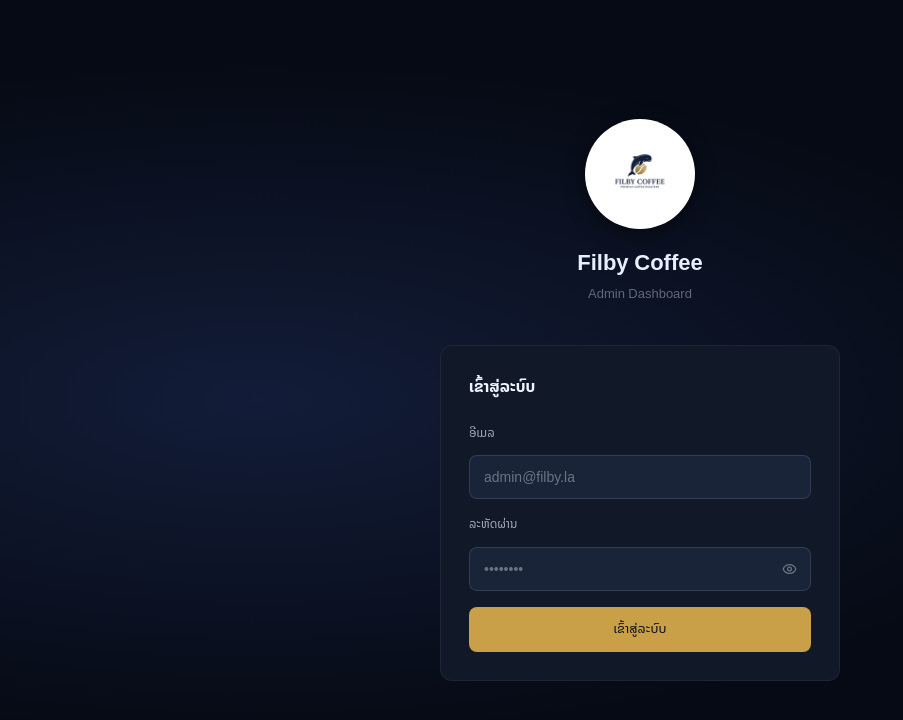
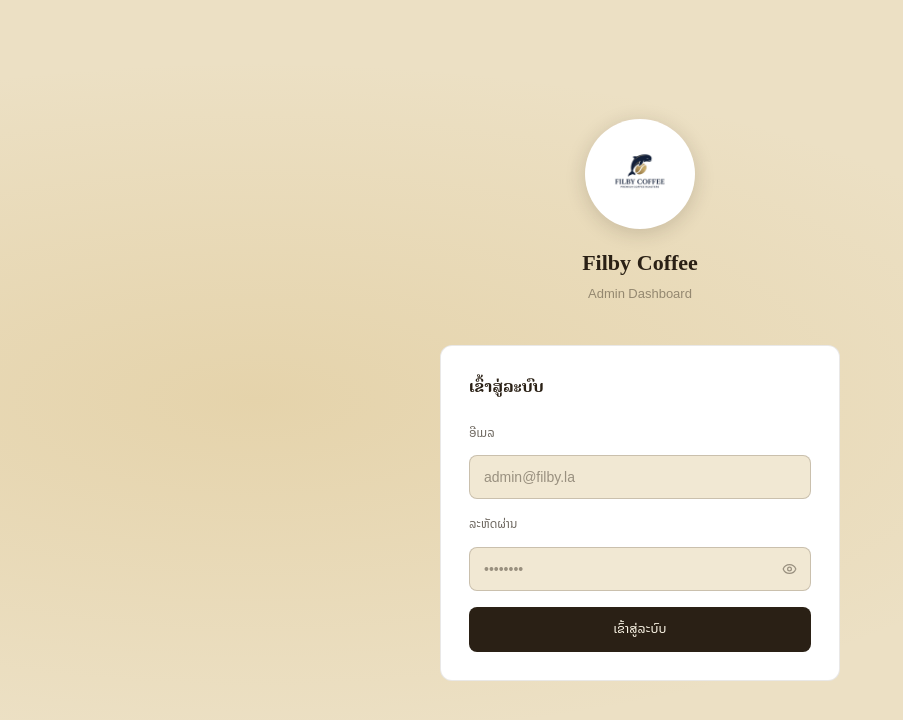
Before and after one commit to Banklil/filby_coffee, a Vue app in the folder frontend/: page /login in a window 1280 px wide. Shown: the top 720 px of the page, without its empty margins (0-903 px from the left). Built offline with nearby package versions, Linux system fonts and the light colour scheme; no server answers; the HTML template or start-up script is replaced by a standard one.

Commit message:
feat: switch admin UI to warm cream theme with serif headings
Match the visual style used in the Coffee Bean Tracker admin tool:
light cream palette, dark-ink solid buttons, gold accents, Noto Serif
Lao for headings/KPI numbers.

```diff
--- a/frontend/src/components/dashboard/KpiCard.vue
+++ b/frontend/src/components/dashboard/KpiCard.vue
@@ -12,7 +12,7 @@
       <div class="skeleton" style="height:14px; width:40%;"></div>
     </template>
     <template v-else>
-      <div style="font-size:26px; font-weight:700; color:var(--text); line-height:1.2; font-family:'Noto Sans Lao', sans-serif;">{{ value }}</div>
+      <div style="font-size:26px; font-weight:700; color:var(--text); line-height:1.2; font-family:'Noto Serif Lao', 'Noto Sans Lao', serif;">{{ value }}</div>
       <div v-if="sub" style="display:flex; align-items:center; gap:6px; margin-top:6px;">
         <span :class="changeClass" style="font-size:12px; font-weight:600; display:flex; align-items:center; gap:2px;">
           <TrendingUp v-if="changePositive" :size="12" />
--- a/frontend/src/style.css
+++ b/frontend/src/style.css
@@ -3,23 +3,24 @@
 @tailwind utilities;
 
 :root {
-  --bg: #0A0F1E;
-  --bg-deep: #060A14;
-  --surface: #111827;
-  --surface-2: #1A2438;
-  --surface-3: #1E2D47;
-  --border: rgba(180, 210, 255, 0.07);
-  --border-strong: rgba(180, 210, 255, 0.14);
+  --bg: #F6F0E2;
+  --bg-deep: #ECE0C4;
+  --surface: #FFFFFF;
+  --surface-2: #F1E8D3;
+  --surface-3: #E6D8B8;
+  --border: rgba(46, 34, 20, 0.10);
+  --border-strong: rgba(46, 34, 20, 0.20);
   --primary: #C9A047;
   --primary-soft: #D4B05A;
   --primary-deep: #A07D30;
-  --cream: #E8F0FF;
-  --text: #F0F4FF;
-  --text-secondary: rgba(240, 244, 255, 0.66);
-  --text-muted: rgba(240, 244, 255, 0.38);
-  --success: #6EE7A7;
-  --danger: #F87171;
-  --warning: #FBBF24;
+  --ink: #2A2015;
+  --cream: var(--ink);
+  --text: var(--ink);
+  --text-secondary: rgba(42, 32, 21, 0.68);
+  --text-muted: rgba(42, 32, 21, 0.44);
+  --success: #2E7D4F;
+  --danger: #B23A2A;
+  --warning: #9C6B0A;
 }
 
 * { box-sizing: border-box; margin: 0; padding: 0; font-family: 'Noto Sans Lao', sans-serif; }
@@ -38,6 +39,11 @@
 input, select, textarea, button, optgroup {
   font-family: 'Noto Sans Lao', sans-serif;
   font-size: inherit;
+}
+
+/* Serif headings (Noto Serif Lao covers both Lao and Latin glyphs) */
+h1, h2, h3 {
+  font-family: 'Noto Serif Lao', 'Noto Sans Lao', serif;
 }
 
 ::-webkit-scrollbar { width: 6px; height: 6px; }
@@ -85,8 +91,8 @@
   white-space: nowrap;
 }
 .btn:disabled { opacity: 0.5; cursor: not-allowed; }
-.btn-primary { background: var(--primary); color: var(--bg); }
-.btn-primary:hover:not(:disabled) { background: var(--primary-soft); }
+.btn-primary { background: var(--ink); color: #FBF5E6; }
+.btn-primary:hover:not(:disabled) { background: #3D2E1E; }
 .btn-ghost { background: transparent; color: var(--text-secondary); border: 1px solid var(--border-strong); }
 .btn-ghost:hover:not(:disabled) { background: var(--surface-2); color: var(--text); }
 .btn-danger { background: rgba(248, 113, 113, 0.15); color: var(--danger); border: 1px solid rgba(248, 113, 113, 0.3); }
--- a/frontend/src/views/Login.vue
+++ b/frontend/src/views/Login.vue
@@ -1,9 +1,9 @@
 <template>
-  <div style="min-height:100vh; display:flex; align-items:center; justify-content:center; background: radial-gradient(ellipse at 20% 50%, rgba(27,41,81,0.6) 0%, transparent 60%), var(--bg-deep); padding:20px;">
+  <div style="min-height:100vh; display:flex; align-items:center; justify-content:center; background: radial-gradient(ellipse at 20% 50%, rgba(201,160,71,0.20) 0%, transparent 60%), var(--bg-deep); padding:20px;">
     <div style="width:100%; max-width:400px;">
       <!-- Logo -->
       <div style="text-align:center; margin-bottom:40px;">
-        <div style="width:110px; height:110px; border-radius:50%; background:#fff; padding:8px; margin:0 auto 16px; box-shadow:0 4px 20px rgba(0,0,0,0.5);">
+        <div style="width:110px; height:110px; border-radius:50%; background:#fff; padding:8px; margin:0 auto 16px; box-shadow:0 4px 20px rgba(42,32,21,0.18);">
           <img src="/logo.png" alt="Filby Coffee" style="width:100%; height:100%; object-fit:contain; border-radius:50%;"
             onerror="this.closest('div').style.background='linear-gradient(135deg,var(--primary),var(--primary-deep))'; this.style.display='none'; this.nextElementSibling.style.display='flex'" />
           <Coffee style="display:none; width:100%; height:100%; align-items:center; justify-content:center;" :size="44" color="#fff" />
--- a/frontend/vite.config.js
+++ b/frontend/vite.config.js
@@ -11,6 +11,7 @@
   },
   server: {
     port: 5173,
+    allowedHosts: true,
     proxy: {
       '/api': { target: 'http://localhost:8000', changeOrigin: true },
       '/uploads': { target: 'http://localhost:8000', changeOrigin: true },
```
